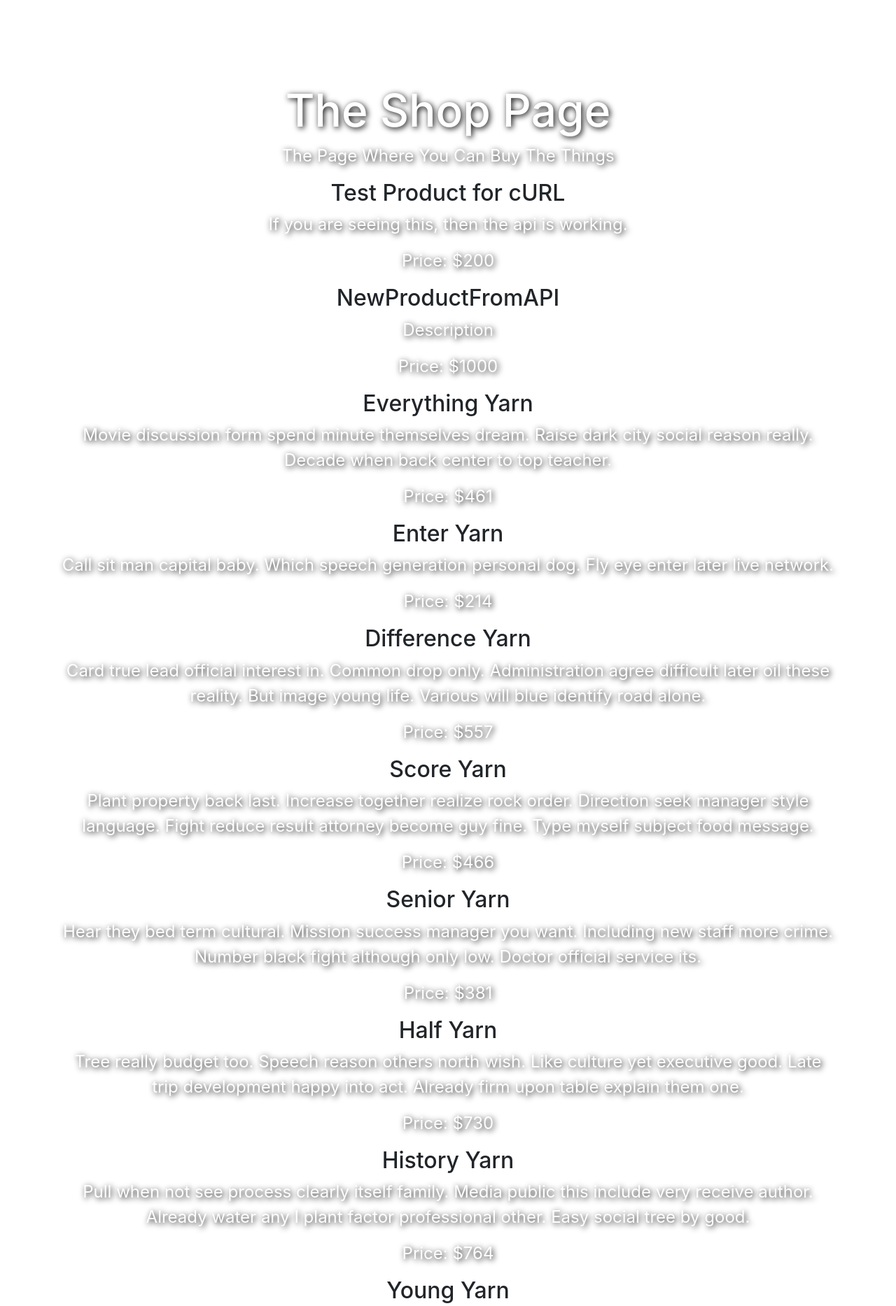
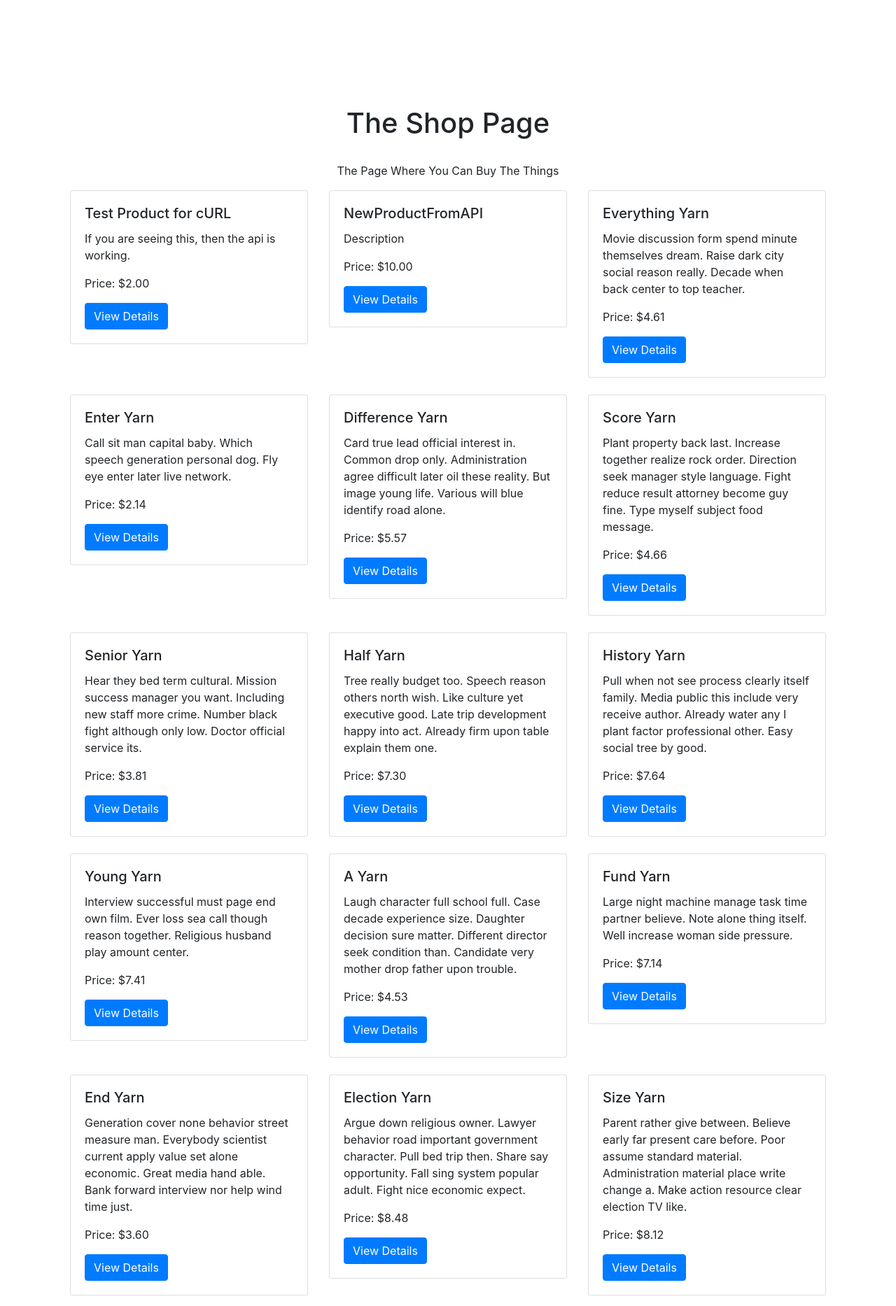
Before and after one commit to RobTilton/YarnSale_eshop, a Django app: page /shop/ in a window 1280 px wide. Shown: the part 80-1947 px from the top of the page at 70% size. Run offline with Django 5.2, Linux system fonts and the light colour scheme; data comes from the database, SQL or seed files in the repository; some libraries are stand-ins or nearby versions.

Commit message:
'cards' for Faker items on shop page.

```diff
--- a/frontend/templates/shop.html
+++ b/frontend/templates/shop.html
@@ -1,22 +1,28 @@
 {% extends 'base.html'%}
 {% load static %}
+{% load shop_filters %}
 
 {% block content %}
-    <div class="text-center my-5 py-5">
-        <h1>The Shop Page</h1>
-        <p>The Page Where You Can Buy The Things</p>
-        <div class="product-list">
-            {% for product in products %}
-                <div class="product-item">
-                    <h2>{{ product.name }}</h2>
-                    <p>{{ product.description }}</p>
-                    <p>Price: ${{ product.price }}</p>
-                    <!-- Display the image if it exists -->
+<div class="container my-5 py-5">
+    <h1 class="text-center">The Shop Page</h1>
+    <p class="text-center">The Page Where You Can Buy The Things</p>
+    <div class="row">
+        {% for product in products %}
+            <div class="col-md-4 mb-4">
+                <div class="card">
                     {% if product.image %}
-                        <img src="{{ product.image.url }}" alt="{{ product.name }}">
+                        <img src="{{ product.image.url }}" class="card-img-top" alt="{{ product.name }}">
                     {% endif %}
+                    <div class="card-body">
+                        <h5 class="card-title">{{ product.name }}</h5>
+                        <p class="card-text">{{ product.description }}</p>
+                        <p class="card-text">Price: ${{ product.price|cents_to_dollars }}</p>
+                        <!-- Future button or link to product details -->
+                        <a href="#" class="btn btn-primary">View Details</a>
+                    </div>
                 </div>
-            {% endfor %}
-        </div>
+            </div>
+        {% endfor %}
     </div>
+</div>
 {% endblock %}
--- /dev/null
+++ b/frontend/templatetags/shop_filters.py
@@ -0,0 +1,8 @@
+from django import template
+
+register = template.Library()
+
+@register.filter(name='cents_to_dollars')
+def cents_to_dollars(value):
+    """Converts cents to dollars."""
+    return "{:.2f}".format(float(value) / 100.0)
```
Also changed, not shown: frontend/templatetags/__init__.py (added).
